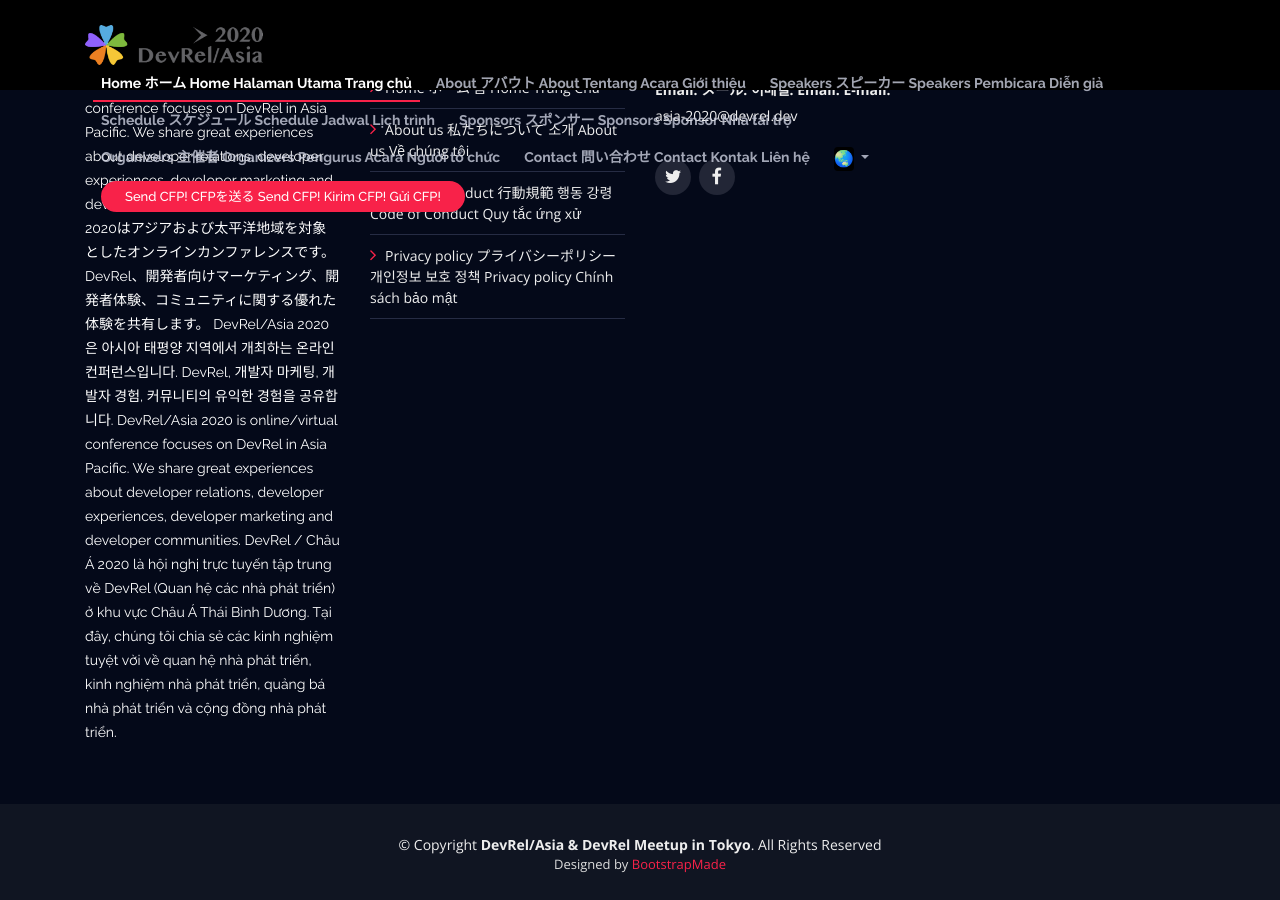
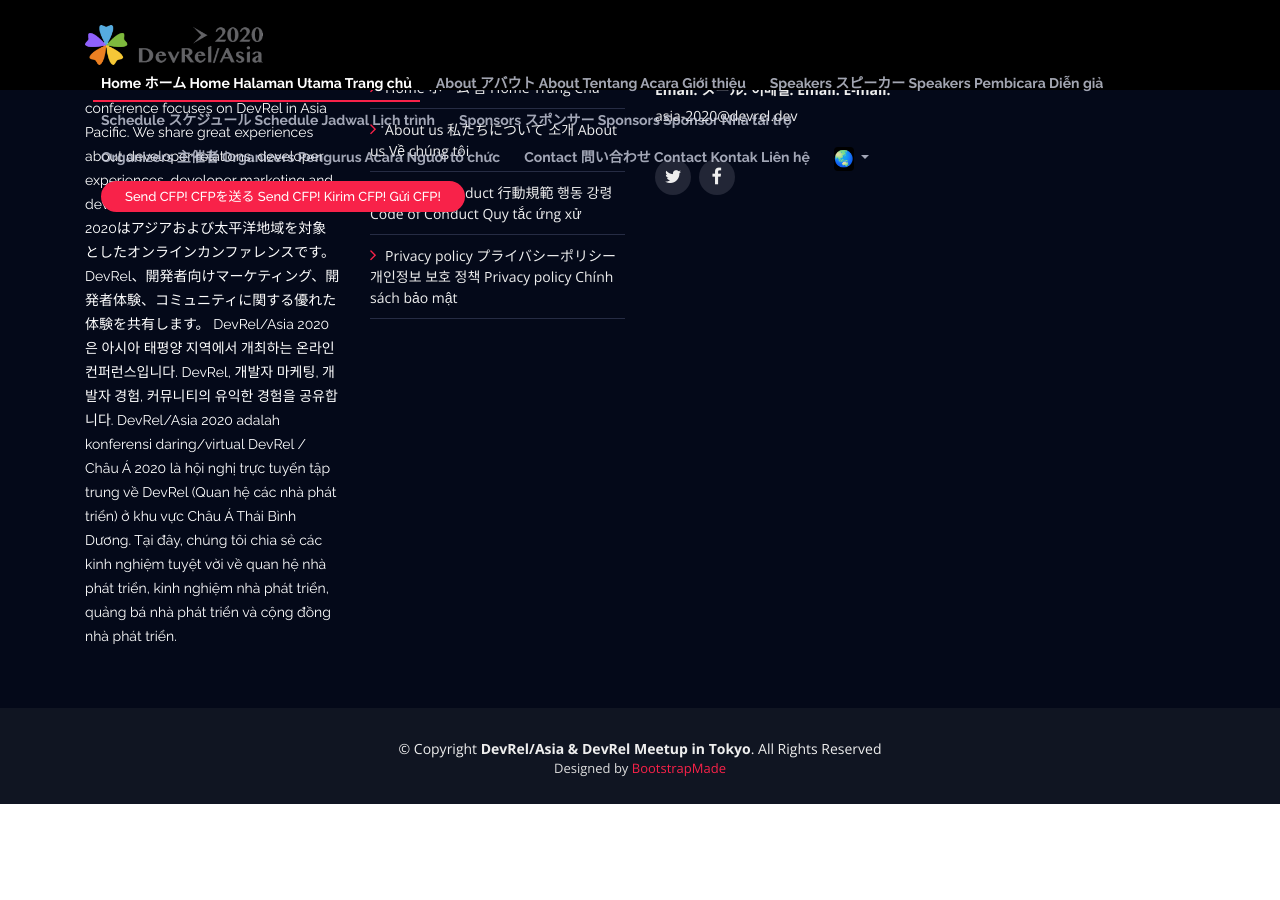
Before and after one commit to DevRel-Asia/asia-2020, a Jekyll site: the page built from code-of-conduct.html, in a window 1280 px wide and 900 px high, scrolled down 1980 px. Built offline with Jekyll 4.4.1, drawn with Linux system fonts in a browser that asks for light colours; after the commit the page ends 2784 px from its top, so only the background shows below that.

Commit message:
Auto update

```diff
--- a/_data/translates.json
+++ b/_data/translates.json
@@ -104,7 +104,7 @@
     "japan": "DevRel/Asia 2020はアジアおよび太平洋地域を対象としたオンラインカンファレンスです。DevRel、開発者向けマーケティング、開発者体験、コミュニティに関する優れた体験を共有します。",
     "korea": "DevRel/Asia 2020은 아시아 태평양 지역에서 개최하는 온라인 컨퍼런스입니다. DevRel, 개발자 마케팅, 개발자 경험, 커뮤니티의 유익한 경험을 공유합니다.",
     "vietnam": "DevRel / Châu Á 2020 là hội nghị trực tuyến tập trung về DevRel (Quan hệ các nhà phát triển) ở khu vực Châu Á Thái Bình Dương. Tại đây, chúng tôi chia sẻ các kinh nghiệm tuyệt vời về quan hệ nhà phát triển, kinh nghiệm nhà phát triển, quảng bá nhà phát triển và cộng đồng nhà phát triển.",
-    "indonesia": "",
+    "indonesia": "DevRel/Asia 2020 adalah konferensi daring/virtual ",
     "simplified_chinese": ""
   },
   {
```
Also changed, not shown: _data/i18n.json (+1 -1 lines).
